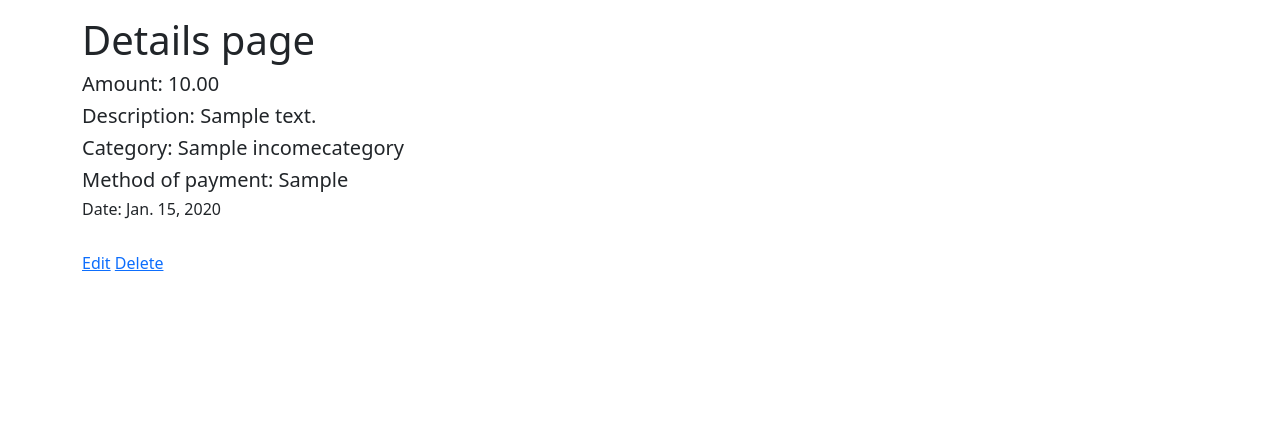
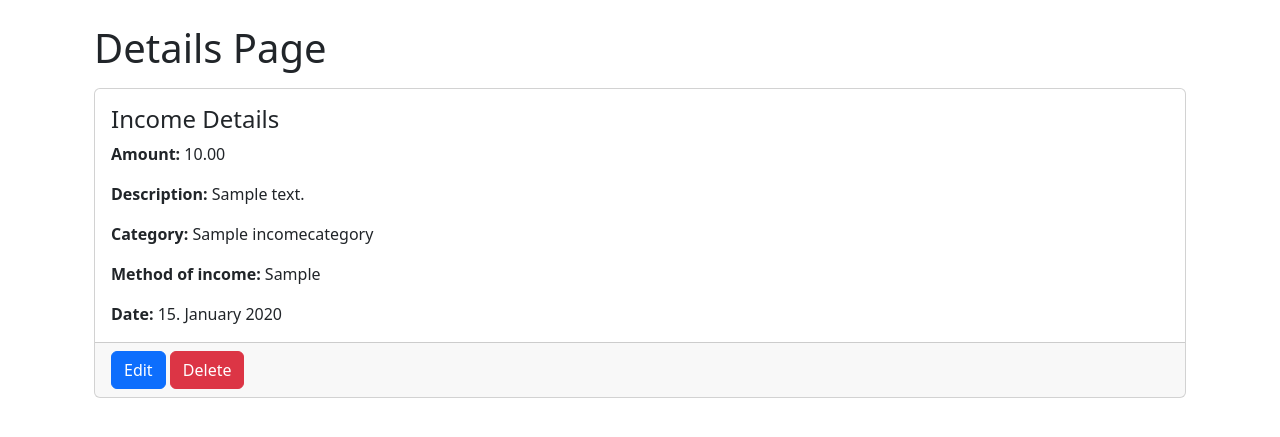
Before and after one commit to benjamin303/spend_track, a Django app: page /income/details/1 in a window 1280 px wide. Shown: the part 56-493 px from the top of the page. Run offline with Django 5.2, Linux system fonts and the light colour scheme; tables that the repository leaves empty hold one stand-in row (values such as "Sample post"); some libraries are stand-ins or nearby versions.

Commit message:
edit income styles

```diff
--- a/templates/expense/delete.html
+++ b/templates/expense/delete.html
@@ -5,10 +5,10 @@
 <h2>Delete expense</h2>
 
     <form method="POST" action="">
+        <a href="{{request.META.HTTP_REFERER}}" class="btn btn-primary">Go back</a>
         {% csrf_token %}
         <p>Are you sure you want to delete "{{obj}}"?</p>
-        <a href="{{request.META.HTTP_REFERER}}">Go back</a>
-        <input type="submit" value="Confirm" />
+        <button type="submit" value="Confirm" class="btn btn-danger">Submit</button>
     </form>
 
 {% endblock content%}
--- a/templates/expense/index.html
+++ b/templates/expense/index.html
@@ -3,7 +3,7 @@
 
 {% block content %}
 <div class="container mt-3">
-    <h2 class="mb-4">All expenses</h2>
+    <h2 class="mb-4 clr">All expenses</h2>
 
     <form method="get" action="" id="filter-form" class="row g-3 mb-4 align-items-end">
         <div class="col-md-4">
--- a/templates/income/add.html
+++ b/templates/income/add.html
@@ -6,6 +6,6 @@
     <form method="POST" action="">
         {% csrf_token %}
         {{form.as_p}}
-        <input type="submit" value="Submit" />
+        <button type="submit" value="Submit" class="btn btn-outline-primary">Submit</button>
     </form>
 {% endblock %}
--- a/templates/income/delete.html
+++ b/templates/income/delete.html
@@ -5,8 +5,8 @@
 <h1>Delete income</h1>
 
 <form method="POST" action="">
+    <a href="{{request.META.HTTP_REFERER}}" class="btn btn-primary">Go back</a>
     {% csrf_token %}
     <p>Are you sure you want to delete "{{obj}}"?</p>
-    <a href="{{request.META.HTTP_REFERER}}">Go back</a>
-    <input type="submit" value="Confirm"/>
+    <button type="submit" value="Confirm" class="btn btn-danger">Submit</button>
 {% endblock %}
--- a/templates/income/details.html
+++ b/templates/income/details.html
@@ -2,14 +2,22 @@
 {% block title %}Income{% endblock title %}
 
 {% block content %}
-    <h1>Details page</h1>
-    <h5>Amount: {{ income.amount }}</h5>
-    <h5>Description: {{ income.description }}</h5>
-    <h5>Category: {{income.category}}</h5>
-    <h5>Method of payment: {{income.methodofincome}}</h5>
-    <h6>Date: {{ income.date }}</h6>
 
-    <br>
-    <a href="/income/edit/{{income.id}}">Edit</a>
-    <a href="/income/delete/{{income.id}}">Delete</a>
+<div class="container mt-4">
+    <h1 class="mb-3">Details Page</h1>
+    <div class="card">
+        <div class="card-body">
+            <h4 class="card-title">Income Details</h4>
+            <p class="card-text"><strong>Amount:</strong> {{ income.amount }}</p>
+            <p class="card-text"><strong>Description:</strong> {{ income.description }}</p>
+            <p class="card-text"><strong>Category:</strong> {{ income.category }}</p>
+            <p class="card-text"><strong>Method of income:</strong> {{ income.methodofincome }}</p>
+            <p class="card-text"><strong>Date:</strong> {{ income.date|date:"d. F Y"}}</p>
+        </div>
+        <div class="card-footer">
+            <a href="/income/edit/{{income.id}}"  class="btn btn-primary">Edit</a>
+            <a href="/income/delete/{{income.id}}"  class="btn btn-danger">Delete</a>
+        </div>
+    </div>
+</div>
 {% endblock %}
--- a/templates/income/edit.html
+++ b/templates/income/edit.html
@@ -7,6 +7,6 @@
 <form method="POST" action="">
     {% csrf_token %}
     {{form.as_p}}
-    <input type="submit" value="Submit"/>
+    <button type="submit" class="btn btn-primary">Submit</button>
 </form>
 {% endblock %}
```
Also changed, not shown: income/forms.py (+14 -1 lines), templates/income/index.html (+8 -6 lines).
